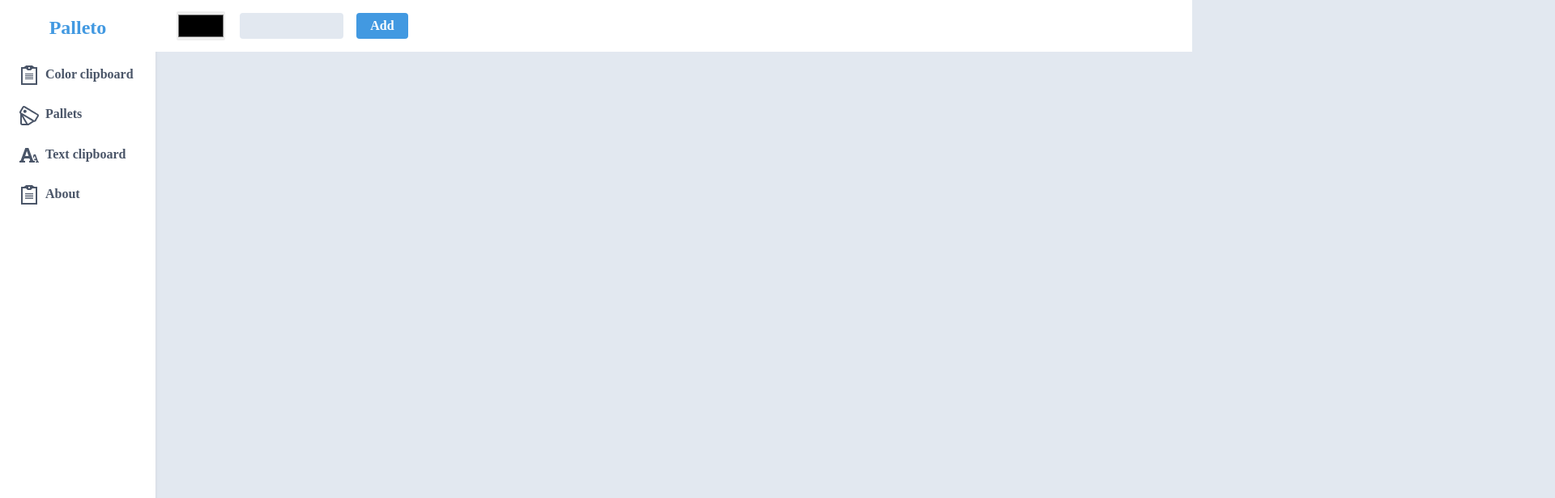
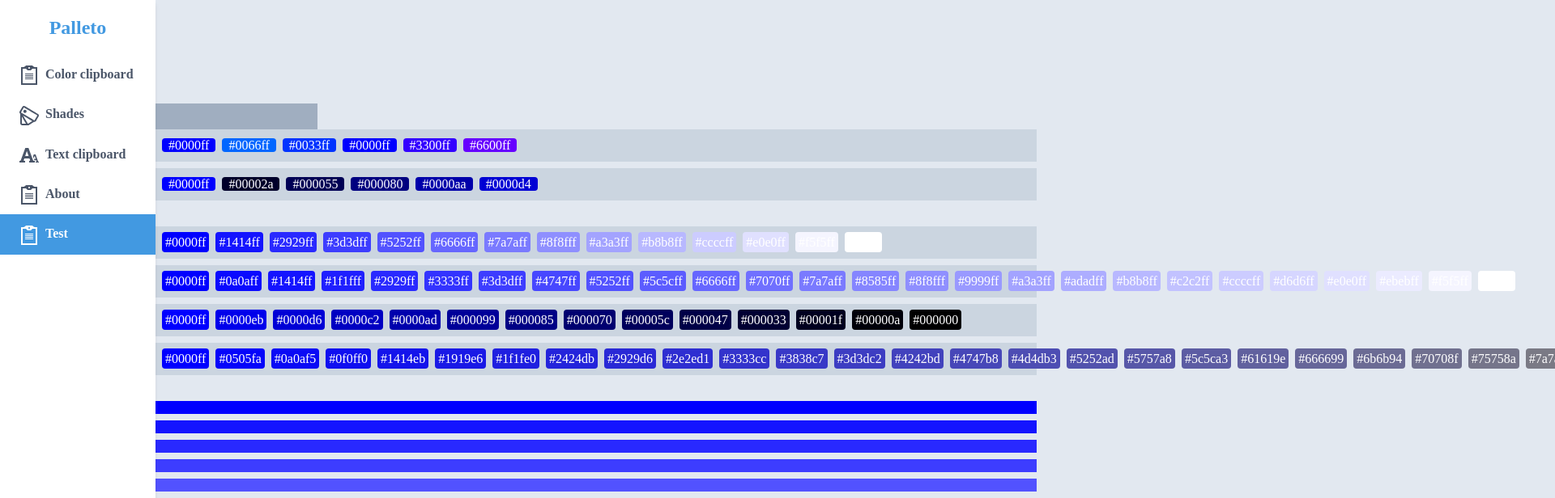
Before and after one commit to DevT0ny/pallet-o, a React (Create React App) app: page /palleto/test in a window 1280 px wide. Shown: the top 616 px of the page at 81% size, 1920 px wide, since content can reach past the window. Built offline with nearby package versions, Linux system fonts and the light colour scheme.

Commit message:
changed header component position form DOM since its action is diff for diff pages. removed contexts, pallets aka shade generator is working

```diff
--- a/package.json
+++ b/package.json
@@ -13,7 +13,8 @@
     "react-dom": "^16.13.1",
     "react-router-dom": "^5.2.0",
     "react-scripts": "3.4.1",
-    "tailwindcss": "^1.5.2"
+    "tailwindcss": "^1.5.2",
+    "tinycolor2": "^1.4.1"
   },
   "scripts": {
     "start": "react-scripts start",
--- a/public/index.html
+++ b/public/index.html
@@ -25,8 +25,8 @@
     -->
     <title>Palleto</title>
   </head>
-  <body class="bg-gray-300 w-screen h-screen ">
+  <body class="bg-gray-300 w-full h-full pb-4">
     <noscript>You need to enable JavaScript to run this app.</noscript>
-    <div id="root" class="w-full  h-full"></div>
+    <div id="root" class="w-full  h-full --bg-purple-600 "></div>
   </body>
 </html>
--- a/src/App.js
+++ b/src/App.js
@@ -1,34 +1,34 @@
 import React from 'react';
 import './App.css';
-import { Route, Switch } from "react-router-dom";
+import { Route, Switch } from "react-router-dom"
 import Clipboard from './components/Clipboard'
-import Pallets from './components/Pallets'
+import Shades from './components/Shades'
 import SlideBar from './components/Sidebar'
-import Header from './components/Header';
-import ClipboardContextProvider from './contexts/ClipboardContext'
+// import Header from './components/Header';
+import Test from './components/Test'
+// import ClipboardContextProvider from './contexts/ClipboardContext'
+// import HeaderContextProvider from './contexts/HeaderContext'
+
 
 function App() {
   return (
     < >
       <SlideBar />
-      <div className=" bg-gray-300 -500 h-full lg:ml-48 ">
-        <ClipboardContextProvider>
-          <Header/>
-          <div className="bg-gray-300 pt-16	p-4">
+      <div className=" bg-gray-300  h-full lg:ml-48 w-auto mt-20 ">
+          <div id="popup" className="absolute w-1/12 h-8  top-0 z-30  font-bold bg-blue-700 -500 rounded mt-1 text-center text-white" style={{marginLeft:39+'%'}} ></div>
               <Switch>
                 <Route  exact path="/">
                   <Clipboard />
                 </Route>
-              <Route  path="/pallets">
-                <Pallets/>
+                <Route  path="/shades">
+                  <Shades/>
+                </Route>
+                <Route  path="/test">
+                  <Test/>
                 </Route>
               </Switch>
             </div>
-
-        </ClipboardContextProvider>
-      </div>
-
-    </>
+    </ >
   );
 }
 
--- a/src/components/Clipboard.js
+++ b/src/components/Clipboard.js
@@ -1,19 +1,35 @@
-import React, {useContext}  from 'react'
+import React, {useContext,useEffect,useState}  from 'react'
 import Color from './Color'
 import clipboard from 'clipboard'
+import Header from './Header';
+
 import {ClipboardContext } from '../contexts/ClipboardContext'
 
 export default function Clipboard(){
 		var copyClassName = 'copyColor'
-		// eslint-disable-next-line
-		var Clipboard = new clipboard("."+copyClassName);
-		const { clipboardColors, removeColor } = useContext(ClipboardContext)
+		// var Clipboard = new clipboard("."+copyClassName);
+
+		let localClipboardColors =  JSON.parse(localStorage.getItem('clipboardColors'))
+	  const [clipboardColors, setClipboardColors] = useState( localClipboardColors ? localClipboardColors :[]);
+
+	  useEffect(() => {
+	    localStorage.setItem('clipboardColors', JSON.stringify(clipboardColors));
+	  }, [clipboardColors]);
+
+	  const addColor = (color)=> {
+	    setClipboardColors([...clipboardColors, {color} ])
+	  }
+
+	  const removeColor = (id)=>{
+	    let newClipboardColor = clipboardColors.filter((_,index)=>index!==id)
+	    setClipboardColors(newClipboardColor)
+	  }
+
 
 		return (
-			// <div className="bg-gray-300 pt-16	 "  >
-
-				<div className=" w-full grid gap-2 mt-4 sm:gap-2 md:gap-3 lg:gap-4 xl:gap-4
-					  grid-cols-1 sm:grid-cols-1 md:grid-cols-2 lg:grid-cols-3 xl:grid-cols-4" >
+			<>
+				<Header addColor={addColor} />
+				<div className="px-4 w-full --bg-indigo-700 grid gap-2  sm:gap-2 md:gap-3 lg:gap-4 xl:gap-4 grid-cols-1 sm:grid-cols-1 md:grid-cols-2 lg:grid-cols-3 xl:grid-cols-4" >
 					{
 						clipboardColors.map(({color},index)=>{
 							return (
@@ -22,6 +38,6 @@ export default function Clipboard(){
 						})
 					}
 				</div>
-			// </div>
+			</>
 		)
 	}
--- a/src/components/Header.js
+++ b/src/components/Header.js
@@ -1,19 +1,20 @@
-import React,{useState,useContext} from 'react'
-import {ClipboardContext } from '../contexts/ClipboardContext'
-export default function Header() {
+import React,{useContext,useState} from 'react'
+
+export default function Header({addColor}) {
     const [color, setColor] = useState('')
-    const { addColor } = useContext(ClipboardContext)
     const checkRegex = /^#?\w{6}$/
+
     var onSubmit = (e)=>{
         e.preventDefault()
         if (color.match(checkRegex)==null) {
           e.target.children[1].setAttribute("data-error","data-error")
           return false
         }
-        addColor(color)
+         addColor(color);
         setColor('')
         console.log(color);
     }
+
     const handleChange = (e) =>{
       let color = e.target.value
       if (!color.match(checkRegex))
@@ -24,9 +25,10 @@ export default function Header() {
       if (color.length >2 && color[1]==="#") color = color.substr(1)
       setColor( color)
     }
+
+
     return (
-        <header className="w-full h-16 bg-white fixed z-10">
-          <div id="popup" className="absolute w-1/12 h-8  top-0 z-30  font-bold bg-blue-700 -500 rounded mt-1 text-center text-white" style={{marginLeft:39+'%'}} ></div>
+        <header className="w-full h-16 bg-white fixed todo top-0 z-10">
           <form onSubmit={onSubmit} className="h-full w-full py-2 px-6 bg-gray-500/  items-center flex flex-row" autoComplete="off">
               <input
                 type="color"
@@ -42,6 +44,7 @@ export default function Header() {
               />
               <input type="submit" className="w-16 h-8 bg-blue-500 hover:bg-blue-400 rounded text-white font-semibold focus:shadow-outline outline-none " value="Add"/>
           </form>
+
         </header>
     )
 }
--- a/src/components/Pallets.js
+++ /dev/null
@@ -1,9 +0,0 @@
-import React, { Component } from 'react'
-export default class Pallets extends Component {
-    render() {
-        return (
-            <div> pa;led
-            </div>
-        )
-    }
-}
--- /dev/null
+++ b/src/components/Shades.js
@@ -0,0 +1,40 @@
+import React, { useState } from 'react'
+import tinycolor from 'tinycolor2'
+import Header from './Header'
+
+
+export default function Shades() {
+
+  const [color, setColor] = useState('#ff0000')
+
+  var brightenList = [], darkenList=[], step =4;
+  for (let i=100; i>=0 ;i-=step) brightenList.push( tinycolor(color).brighten(i).toString() )
+  for (let i=0; i<=100 ;i+=step) darkenList.push(tinycolor(color).darken(i).toString())
+
+  var shadesList= [...brightenList,...darkenList ] ;
+  shadesList = [...new Set(shadesList)]
+
+  return (
+    <>
+      <Header addColor={setColor}/>
+
+        <div className="px-4 w-full --bg-indigo-700 gap-0 grid grid-cols-1 sm:grid-cols-1 md:grid-cols-2 lg:grid-cols-3 xl:grid-cols-4" >
+
+          {
+            shadesList.map((color,inx_)=>{
+              return (
+                <div key={inx_}  className="w-full h-24  overflow-hidden relative " style={{backgroundColor:color}}>
+                  <div className="m-auto" style={{color:tinycolor(color).greyscale().toHexString()}} >{color}</div>
+                  <div className="m-auto" style={{color:tinycolor(color).lighten().desaturate().toHexString()}} >{color}</div>
+
+                </div>
+              )
+            })
+          }
+
+
+
+      </div>
+    </ >
+  )
+}
--- a/src/components/Sidebar.js
+++ b/src/components/Sidebar.js
@@ -10,9 +10,9 @@ export default class SlideBar extends Component {
             icon : (<svg className="slidebar__icon w-6 h-6 p-0 mr-2 inline-block" xmlns="http://www.w3.org/2000/svg" width="24" height="24" viewBox="0 0 24 24"><path d="M7 16h10v1h-10v-1zm0-1h10v-1h-10v1zm15-13v22h-20v-22h3c1.229 0 2.18-1.084 3-2h8c.82.916 1.771 2 3 2h3zm-11 1c0 .552.448 1 1 1s1-.448 1-1-.448-1-1-1-1 .448-1 1zm9 1h-4l-2 2h-3.898l-2.102-2h-4v18h16v-18zm-13 9h10v-1h-10v1zm0-2h10v-1h-10v1z"/></svg>)
           },
           {
-            title:"Pallets" ,
-            url:"/pallets",
-            icon : (<svg className="slidebar__icon w-6 h-6 p-0 mr-2 inline-block" xmlns="http://www.w3.org/2000/svg" fill-rule="evenodd" clip-rule="evenodd"><path d="M10.5 24h-7c-1.4 0-2.5-1.14-2.5-2.5v-11.64c-.662-.473-1-1.201-1-1.941 0-.376.089-.75.289-1.129 1.065-1.898 2.153-3.783 3.265-5.654.462-.737 1.211-1.136 2.045-1.136.635 0 .972.204 1.445.479.662.386 9 5.352 12.512 7.441.087.052 3.366 1.988 3.449 2.045.663.49.995 1.197.995 1.934 0 .375-.092.745-.295 1.13-1.064 1.899-2.153 3.784-3.265 5.655-.577.92-1.615 1.29-2.496 1.088-.392.234-5.826 3.75-6.252 3.968-.413.212-.762.26-1.192.26m-7.5-10.763v8.263c0 .274.221.5.5.5h4.588c-1.72-2.906-3.417-5.827-5.088-8.763m1.606-1.238c.053.092 5.681 9.797 5.726 9.859.108.139.299.181.455.098.164-.092 5.081-3.251 5.081-3.251-.639-.377-8.144-4.851-11.262-6.706m.659-9.829c-.913 1.456-3.199 5.525-3.235 5.61-.07.171-.008.366.149.464.201.12 16.023 9.547 16.177 9.571.151.022.297-.045.377-.174.942-1.584 3.206-5.55 3.232-5.601.069-.172.007-.367-.15-.465-.201-.12-15.983-9.499-16.09-9.546-.18-.074-.365-.002-.46.141m1.557 2.695c1.104 0 2 .897 2 2 0 1.104-.896 2-2 2s-2-.896-2-2c0-1.103.896-2 2-2"/></svg>)
+            title:"Shades" ,
+            url:"/shades",
+            icon : (<svg className="slidebar__icon w-6 h-6 p-0 mr-2 inline-block" xmlns="http://www.w3.org/2000/svg" fillRule="evenodd" clipRule="evenodd"><path d="M10.5 24h-7c-1.4 0-2.5-1.14-2.5-2.5v-11.64c-.662-.473-1-1.201-1-1.941 0-.376.089-.75.289-1.129 1.065-1.898 2.153-3.783 3.265-5.654.462-.737 1.211-1.136 2.045-1.136.635 0 .972.204 1.445.479.662.386 9 5.352 12.512 7.441.087.052 3.366 1.988 3.449 2.045.663.49.995 1.197.995 1.934 0 .375-.092.745-.295 1.13-1.064 1.899-2.153 3.784-3.265 5.655-.577.92-1.615 1.29-2.496 1.088-.392.234-5.826 3.75-6.252 3.968-.413.212-.762.26-1.192.26m-7.5-10.763v8.263c0 .274.221.5.5.5h4.588c-1.72-2.906-3.417-5.827-5.088-8.763m1.606-1.238c.053.092 5.681 9.797 5.726 9.859.108.139.299.181.455.098.164-.092 5.081-3.251 5.081-3.251-.639-.377-8.144-4.851-11.262-6.706m.659-9.829c-.913 1.456-3.199 5.525-3.235 5.61-.07.171-.008.366.149.464.201.12 16.023 9.547 16.177 9.571.151.022.297-.045.377-.174.942-1.584 3.206-5.55 3.232-5.601.069-.172.007-.367-.15-.465-.201-.12-15.983-9.499-16.09-9.546-.18-.074-.365-.002-.46.141m1.557 2.695c1.104 0 2 .897 2 2 0 1.104-.896 2-2 2s-2-.896-2-2c0-1.103.896-2 2-2"/></svg>)
 
           },
           {
@@ -26,14 +26,22 @@ export default class SlideBar extends Component {
             url:"/about",
             icon : (<svg className="slidebar__icon w-6 h-6 p01 mr-2 inline-block" xmlns="http://www.w3.org/2000/svg" width="24" height="24" viewBox="0 0 24 24"><path d="M7 16h10v1h-10v-1zm0-1h10v-1h-10v1zm15-13v22h-20v-22h3c1.229 0 2.18-1.084 3-2h8c.82.916 1.771 2 3 2h3zm-11 1c0 .552.448 1 1 1s1-.448 1-1-.448-1-1-1-1 .448-1 1zm9 1h-4l-2 2h-3.898l-2.102-2h-4v18h16v-18zm-13 9h10v-1h-10v1zm0-2h10v-1h-10v1z"/></svg>)
 
+          },
+          {
+            title:"Test" ,
+            url:"/test",
+            icon : (<svg className="slidebar__icon w-6 h-6 p01 mr-2 inline-block" xmlns="http://www.w3.org/2000/svg" width="24" height="24" viewBox="0 0 24 24"><path d="M7 16h10v1h-10v-1zm0-1h10v-1h-10v1zm15-13v22h-20v-22h3c1.229 0 2.18-1.084 3-2h8c.82.916 1.771 2 3 2h3zm-11 1c0 .552.448 1 1 1s1-.448 1-1-.448-1-1-1-1 .448-1 1zm9 1h-4l-2 2h-3.898l-2.102-2h-4v18h16v-18zm-13 9h10v-1h-10v1zm0-2h10v-1h-10v1z"/></svg>)
+
           }
+
+
         ]
     }
 
     render() {
 
         return (
-          <nav className="w-48 slidebar hidden lg:block h-screen fixed shadow-md">
+          <nav className="w-48 slidebar hidden lg:block h-screen fixed shadow-md top-0 left-0">
               <h2 className="slidebar__logo">Palleto</h2>
               <ul className="h-full w-full p-0 ">
                   {
--- /dev/null
+++ b/src/components/Test.js
@@ -0,0 +1,92 @@
+import React, { useState } from 'react'
+import tinycolor from 'tinycolor2'
+export default function Test() {
+  const [color, setColor] = useState('#0000ff')
+  // const [depth, setDepth] = useState('1')
+
+  const combosList = ['analogous','monochromatic']
+  const shadowList = ["lighten","brighten","darken","desaturate"  ]
+  // const amount= [...Array(101).keys()]
+  var combos = combosList.map((combo)=>{
+    let colorCombos = tinycolor(color)[combo]()
+    // let arr =  eval(`tcolor.${combo}()`)
+     return colorCombos.map((t)=>t.toHexString())
+
+  })
+
+  var shadesList = shadowList.map((shadow)=>{
+    // return amount.map((amo)=>{
+    //   return tinycolor(color)[shadow](amo).toString()
+    // })
+
+    var sh =[]
+    for (let i=0; i<101 ;i+=4) {
+      sh.push(tinycolor(color)[shadow](i).toString())
+    }
+    return sh
+  })
+
+  shadesList = shadesList.map((shades)=>{
+    return [...new Set(shades)]
+  })
+
+
+  const degs=[0,45,90,90+45,180,180+45,270,270+45,360]
+  var turnshades = [];
+  degs.map((deg)=>tinycolor(color).spin(deg).toString() )
+  var flat = [].concat(...shadesList);
+  console.log(flat);
+  return (
+      <div className="pt-12">
+        <input type="text" className="w-30 h-8 bg-gray-500 text-center " onChange={(e)=>setColor(e.target.value)} ></input>
+
+          {
+            combos.map((colorCombos,inx_)=>{
+              return(
+                <div  key={inx_} className="w-full p-2 h-10 bg-gray-400 mb-2">
+                  {
+                    colorCombos.map((COlor,inx)=>{
+                      return(
+                        <span key={inx} className="w-10 h-full rounded text-white px-2 mr-2" style={{backgroundColor:COlor}} >
+                          {COlor}
+                        </span>
+                      )
+                    })
+                  }
+                </div>
+              )
+            })
+
+          }
+          <br></br>
+          {
+            shadesList.map((shades,inx_)=>{
+              return (
+                <div key={inx_}  className="w-full p-2 h-14 bg-gray-400 mb-2 ">
+                  {
+                    shades.map((color,inx)=>{
+                      return(
+                        <span key={inx} className="w-10 p-1 h-full rounded text-white mr-2" style={{backgroundColor:color}} >
+                          {color}
+                        </span>
+                      )
+                    })
+                  }
+                </div>
+              )
+            })
+          }
+          <br></br>
+          {
+            flat.map((color,inx_)=>{
+              return (
+                <div key={inx_}  className="w-full p-2 h-14 bg-gray-400 mb-2 " style={{backgroundColor:color}} >
+                </div>
+              )
+            })
+          }
+
+
+      </div>
+  )
+}
--- /dev/null
+++ b/src/contexts/HeaderContext.js
@@ -0,0 +1,46 @@
+
+import React, { createContext, useState,useEffect,useContext } from 'react';
+import {ClipboardContext } from './ClipboardContext'
+// import { useLocation } from 'react-router-dom';
+// const location = useLocation();
+// if (location.pathname ==="/" )
+
+export const HeaderContext = createContext();
+
+const HeaderContextProvider = (props) => {
+
+  const [color, setColor] = useState('')
+  const { addColor } = useContext(ClipboardContext)
+  const checkRegex = /^#?\w{6}$/
+
+  var onSubmit = (e)=>{
+      e.preventDefault()
+      if (color.match(checkRegex)==null) {
+        e.target.children[1].setAttribute("data-error","data-error")
+        return false
+      }
+       addColor(color);
+      setColor('')
+      console.log(color);
+  }
+
+  const handleChange = (e) =>{
+    let color = e.target.value
+    if (!color.match(checkRegex))
+        e.target.setAttribute("data-error","data-error")
+    else
+        e.target.removeAttribute("data-error")
+    if (color.length > 1 && color[0]!=='#') color = '#' + color
+    if (color.length >2 && color[1]==="#") color = color.substr(1)
+    setColor( color)
+  }
+
+
+  return (
+    <HeaderContext.Provider value={{color,onSubmit,handleChange}}>
+     {props.children}
+   </HeaderContext.Provider>
+  )
+}
+
+export default HeaderContextProvider;
```
Also changed, not shown: 2 other files (tests, documents, lock files or other folders). Lines whose indentation alone changed are shown as unchanged.
